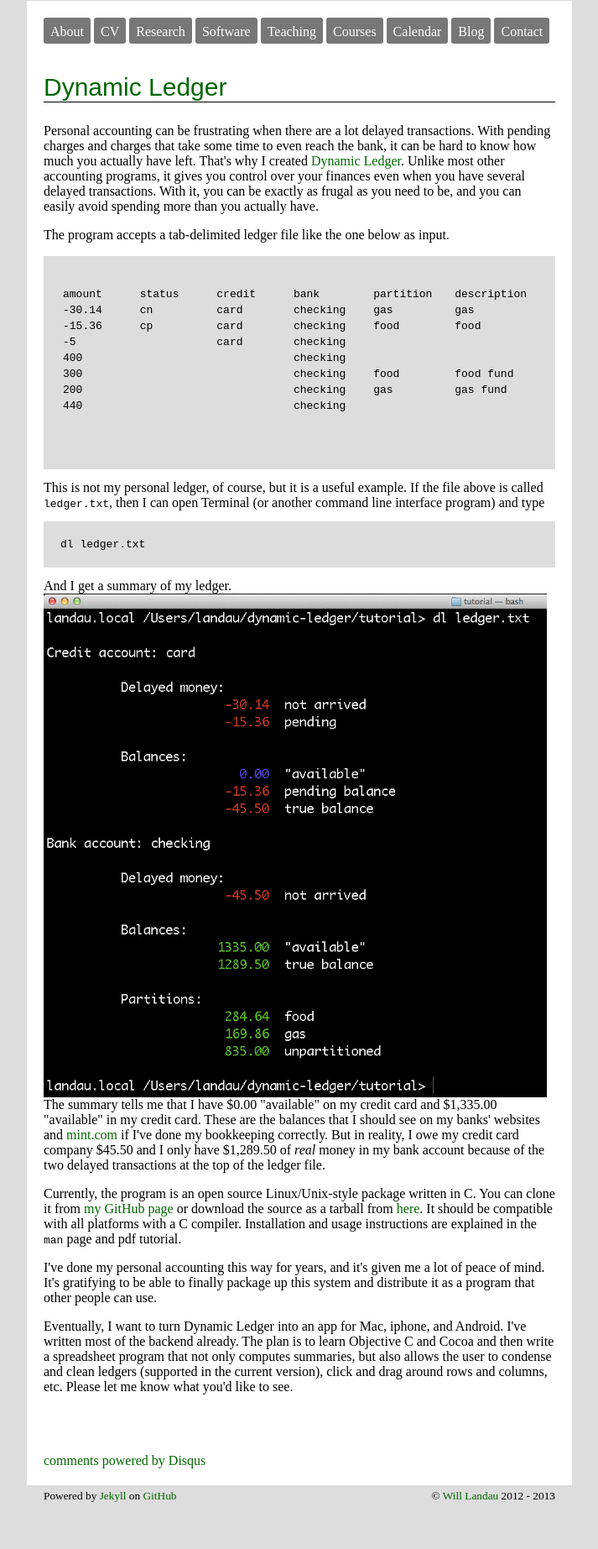
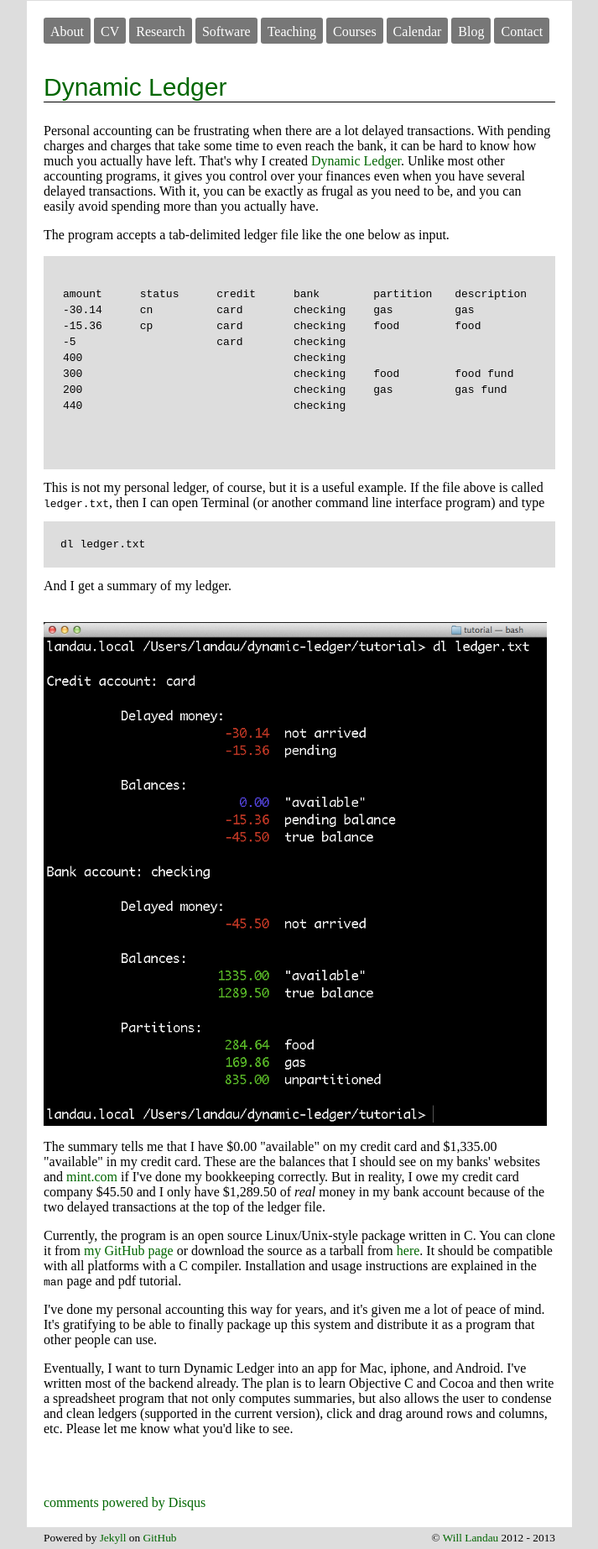
Before and after one commit to wlandau/wlandau.github.io, a Jekyll site: the page built from _posts/2013-12-21-Dynamic-Ledger.html, in a window 1280 px wide. Shown: the whole page at 84% size, without its empty margins (283-996 px from the left). Built offline with Jekyll 4.4.1, drawn with Linux system fonts in a browser that asks for light colours; nearby versions of some CDN libraries; comment, search, counter and statistics services are not loaded; before the commit the page ends 1795 px from its top, so only the background shows below that.

Commit message:
editing post

```diff
--- a/_posts/2013-12-21-Dynamic-Ledger.html
+++ b/_posts/2013-12-21-Dynamic-Ledger.html
@@ -99,17 +99,18 @@ If the file above is called <code>ledger.txt</code>, then I can open Terminal
 dl ledger.txt
 </pre></code>
 
-And I get a summary of my ledger.<br/>
+And I get a summary of my ledger.</p><br/>
 
 <img align="middle" src="{{page.root}}img/dynamic-ledger.png" height="600px" width="600px"/><br/>
 
+<p>
 The summary tells me that I have $0.00 "available" on my credit card and $1,335.00
 "available" in my credit card. These are the balances that I should see on my banks'
 websites and <a href="http://www.mint.com/">mint.com</a> if I've done my bookkeeping
 correctly. But in reality, I owe my credit card company $45.50 and I only have
 $1,289.50 of <i>real</i> money in my bank account because of the two delayed
-transactions at the top of the ledger file.
-</p>
+transactions at the top of the ledger file.</p>
+
 
 
 
```
